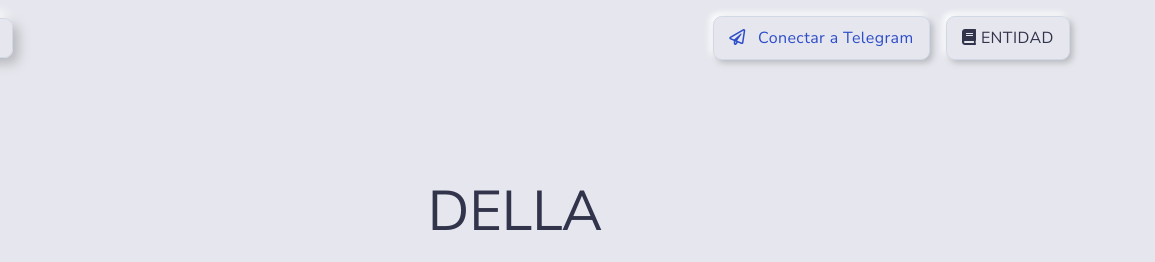
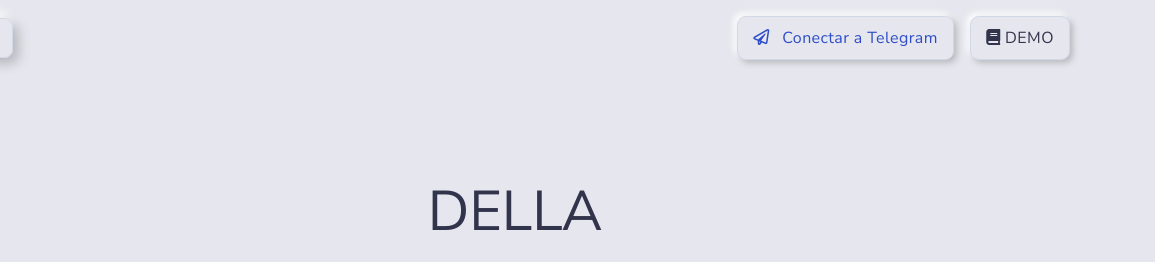
Before and after one commit to zaaz37260303-cmyk/v2paguadc, a plain HTML site: page index.html in a window 1280 px wide. Shown: the top 262 px of the page, 125-1280 px from the left. Drawn offline with Linux system fonts and the light colour scheme.

Commit message:
Update index.html

```diff
--- a/index.html
+++ b/index.html
@@ -52,7 +52,7 @@
             </div>
             <div class="d-flex align-items-center">
                 <a href="https://t.me/delladoctor" target="_blank" class="btn btn-primary text-secondary d-none d-md-inline-block mr-3"><i class="far fa-paper-plane mr-2"></i> Conectar a Telegram</a>
-                <a href="https://publish.obsidian.md/delladoctor/%C2%A1Bienvenido(a)!" target="_blank" class="btn btn-primary"><i class="fas fa-book"></i> ENTIDAD</a>
+                <a href="https://demodella.netlify.app/" target="_blank" class="btn btn-primary"><i class="fas fa-book"></i> DEMO</a>
                 <button class="navbar-toggler ml-2" type="button" data-toggle="collapse" data-target="#navbar_global" aria-controls="navbar_global" aria-expanded="false" aria-label="Toggle navigation">
                     <span class="navbar-toggler-icon"></span>
                 </button>
```
